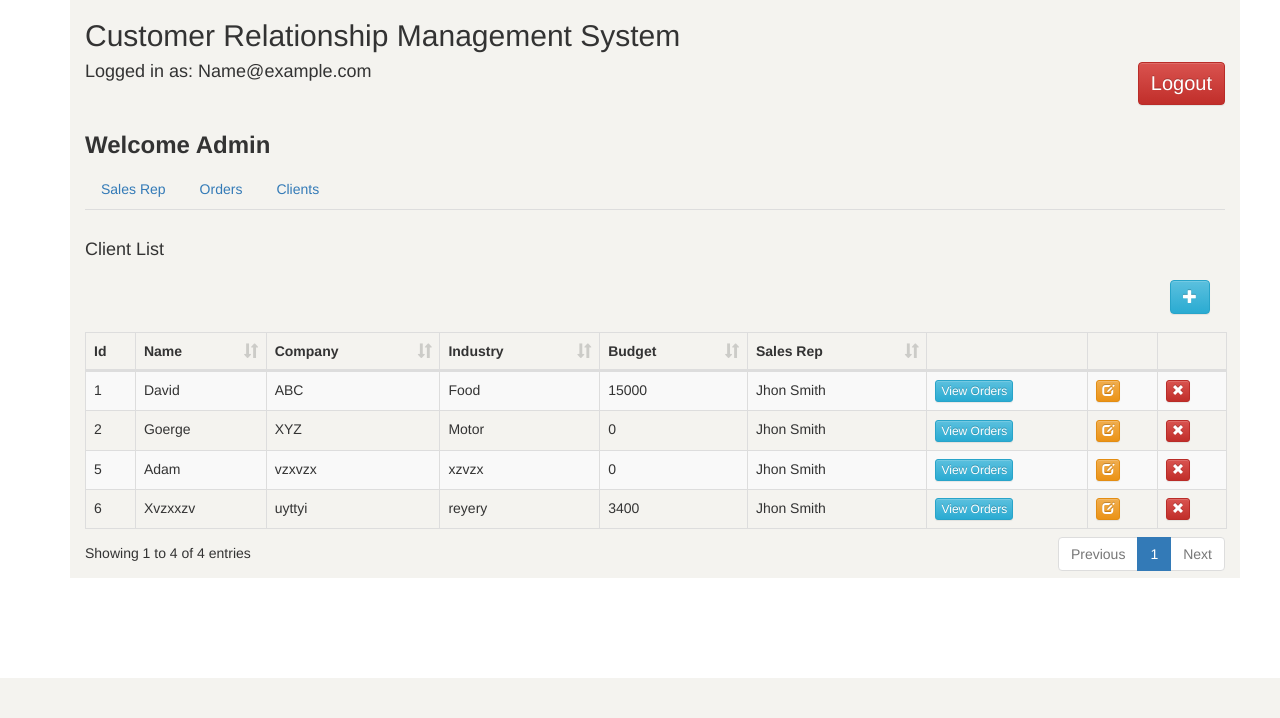
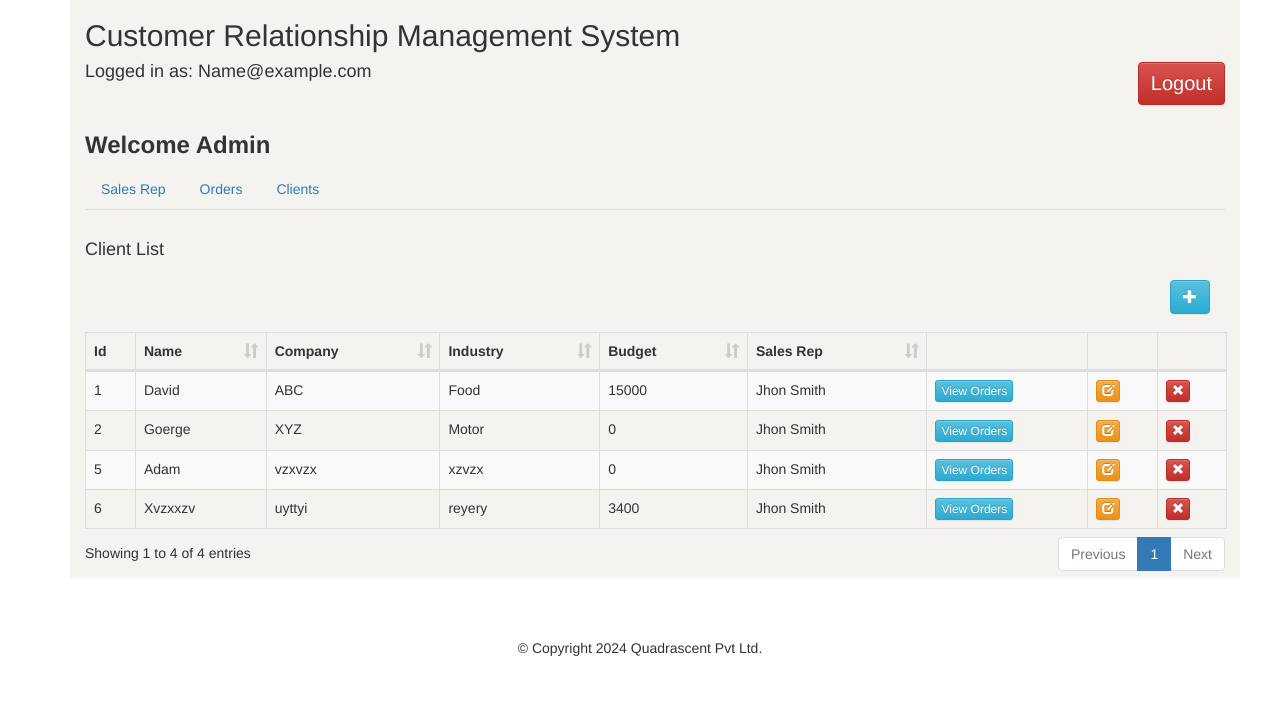
Before and after one commit to jeevanrajan03/QUADCRM, a PHP site: page /contact.php in a window 1280 px wide. Shown: the part 122-840 px from the top of the page. Before the commit the page ends 800 px from the top, so only its background shows below. Run offline with PHP 8.4, Linux system fonts and the light colour scheme; the visitor is signed in with stand-in values (Sample User, id 1); data comes from the database, SQL or seed files in the repository; some libraries are stand-ins or nearby versions.

Commit message:
added footer

```diff
--- a/inc/footer.php
+++ b/inc/footer.php
@@ -1,3 +1,5 @@
+<footer style="padding:60px" align="center">&copy; Copyright 2024 Quadrascent Pvt Ltd.</footer>
+
 </div>
 </body>
 </html>
```
